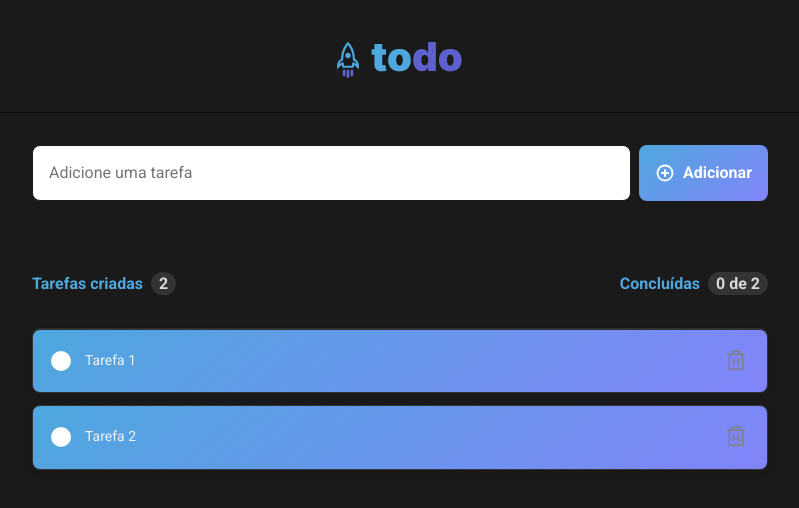
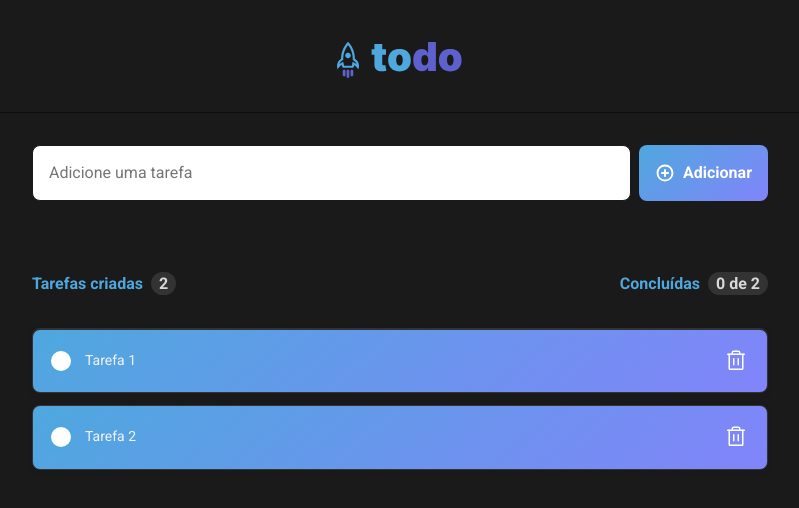
Before and after one commit to alefealves/desafio-react, a React (Vite) app: page / in a window 1280 px wide. Shown: the top 508 px of the page, without its empty margins (240-1039 px from the left). Built offline with nearby package versions, Linux system fonts and the light colour scheme.

Commit message:
Refatoracao do codigo para utilizar callback e memo para melhor perfomance e ajustes e estilo

```diff
--- a/src/App.tsx
+++ b/src/App.tsx
@@ -30,14 +30,20 @@ interface Task {
 export function App() {
   const [tasks, setTasks] = useState<Task[]>([]);
   const [newTask, setNewTask] = useState("");
-  const [totalCompleted, setTotalCompleted] = useState(0)
 
   useEffect(() => {
    setTasks(data);
   }, []);
 
+  const activeTasks = useMemo(() => {
+    return tasks.filter(task => !task.isDeleted);
+  }, [tasks]);
+
+  const totalCompleted = useMemo(() => {
+    return activeTasks.filter(task => task.isCompleted).length;
+  }, [activeTasks]);
+
   const handleNewTaskChange = (event: React.ChangeEvent<HTMLInputElement>) => {
-    event.preventDefault();
     setNewTask(event.target.value);
   };
 
@@ -57,23 +63,21 @@ export function App() {
     setNewTask("");
   };
 
-  const completeTask = (id: string) => {
+  const completeTask = useCallback((id: string) => {
     setTasks(prevTasks =>
       prevTasks.map(task =>
         task.id === id ? { ...task, isCompleted: true } : task
       )
     );
-  };
+  }, []);
 
-  const deleteTask = (id: string) => {
-    setTasks(prevTasks => prevTasks.filter(task => task.id !== id));
-  };
-
-  useEffect(() => {
-    const completed = tasks.filter((task: any) => task.isCompleted).length;
-    setTotalCompleted(completed);
-  }, [tasks]);
-
+  const deleteTask = useCallback((id: string) => {
+    setTasks(prevTasks =>
+      prevTasks.map(task =>
+        task.id === id ? { ...task, isDeleted: true } : task
+      )
+    );
+  }, []);
 
   return (
     <>
@@ -89,7 +93,10 @@ export function App() {
             onChange={handleNewTaskChange}
             required
           />
-          <button type="submit" className={styles.newButton}>
+          <button
+            type="submit"
+            className={styles.newButton}
+            disabled={!newTask.trim()}>
             <PlusCircle size={20} weight="bold"/>
             Adicionar
           </button>
@@ -98,19 +105,19 @@ export function App() {
           <div className={styles.contentHeader}>
             <div>
               <strong>Tarefas criadas</strong>
-              <span>{tasks.length}</span>
+              <span>{activeTasks.length}</span>
             </div>
 
             <div>
               <strong>Concluídas</strong>
               <span>
-                {totalCompleted} de {tasks.length}
+                {totalCompleted} de {tasks.filter(task => !task.isDeleted).length}
               </span>
             </div>
           </div>
           <div className={styles.contentBox}>
-            {tasks.length > 0 ? (
-              tasks.map((task: Task) => (
+            {activeTasks.length > 0 ? (
+               activeTasks.map((task: Task) => (
                 <Task
                   key={task.id}
                   id={task.id}
@@ -120,7 +127,6 @@ export function App() {
                   onDelete={deleteTask}
                 />
               ))
-
             ) : (
               <>
                 <ClipboardText size={56} />
--- a/src/app.module.css
+++ b/src/app.module.css
@@ -54,7 +54,6 @@
   transform: scale(0.98);
 }
 
-
 .content {
   margin-top: 4rem;
 }
@@ -83,6 +82,7 @@
   border-radius: 8px;
   border-top: 1px solid var(--gray-400);
   display: flex;
+  color: white;
   flex-direction: column;
   justify-content: center;
   align-items: center;
--- a/src/components/Task/task.module.css
+++ b/src/components/Task/task.module.css
@@ -6,7 +6,6 @@
   color: white;
   gap: 0.75rem;
   padding: 1rem;
-
   display: flex;
   align-items: center;
   justify-content: space-between;
@@ -66,7 +65,7 @@
 .task button {
   background: transparent;
   border: 0;
-  color: var(--gray-300);
+  color: white;
 
   display: flex;
   align-items: center;
--- a/src/global.css
+++ b/src/global.css
@@ -29,7 +29,7 @@
 
 body {
   background: var(--gray-600);
-  color: var(--gray-300);
+  color: var(--text-color);
 }
 
 body, input, textarea, button {
```
Lines whose indentation alone changed are shown as unchanged.
